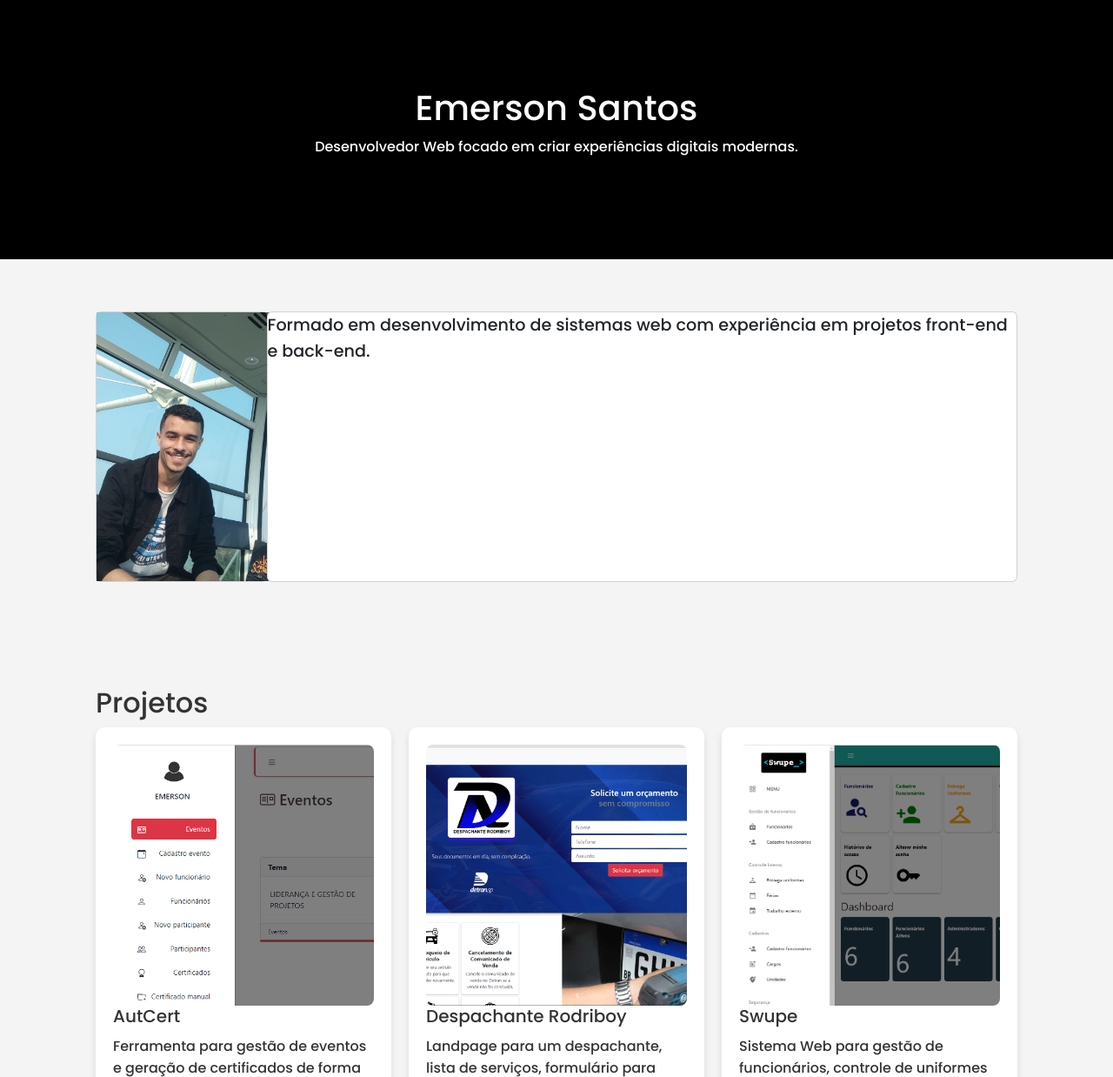
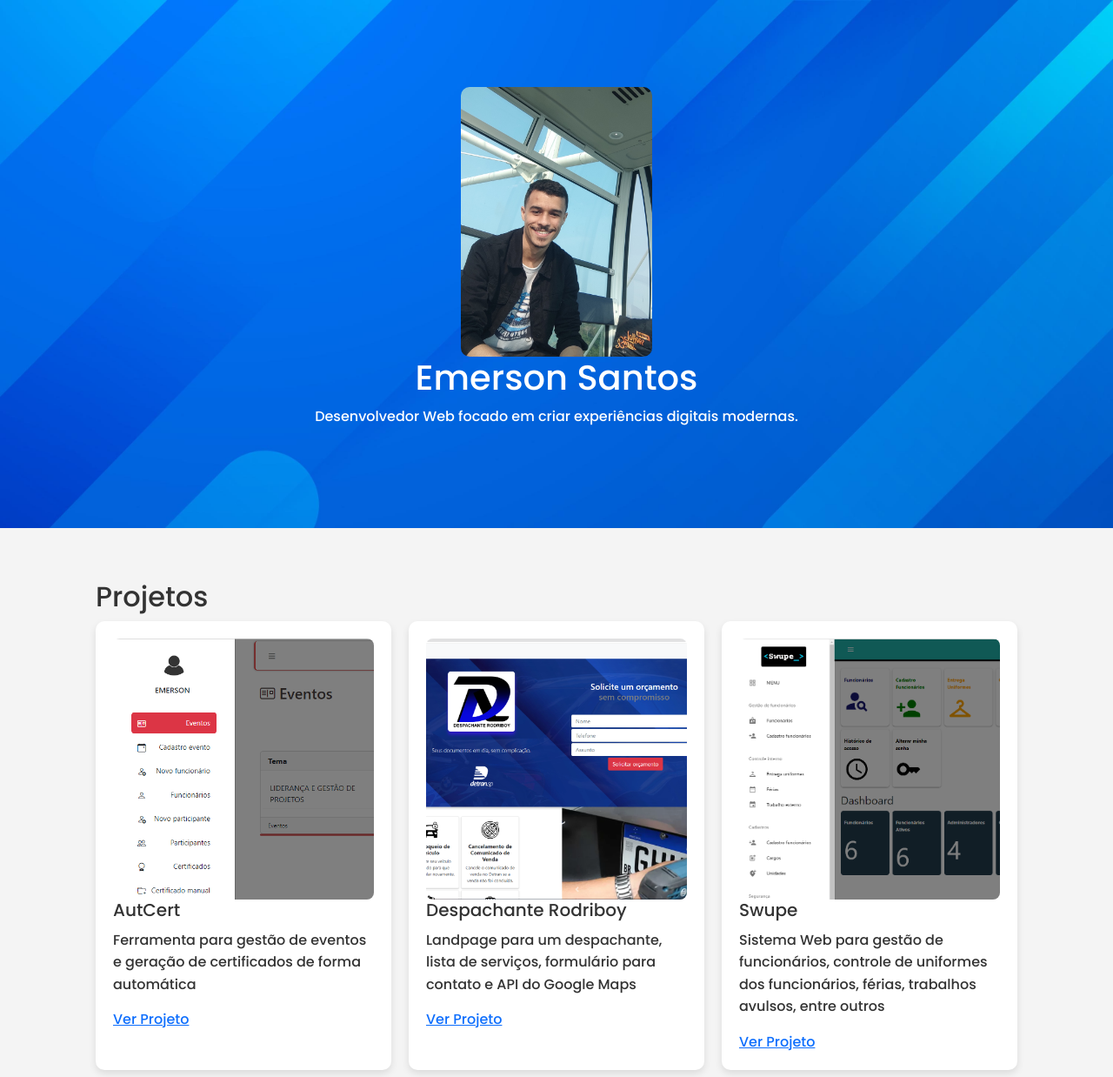
Before and after one commit to emerson25k5/port, a PHP site: page / in a window 1280 px wide. Shown: the top 1238 px of the page at 87% size. Run offline with PHP 8.4, Linux system fonts and the light colour scheme.

Commit message:
ajust background image and profile foto

```diff
--- a/index.php
+++ b/index.php
@@ -10,18 +10,27 @@
 </head>
 <body>
 
+
   <section id="hero">
-    <h1>Emerson Santos</h1>
-    <p>Desenvolvedor Web focado em criar experiências digitais modernas.</p>
-  </section>
 
-  <section id="sobre">
-    <div class="card">
-      <img class="profile-photo" src="imagens/emerson.jpg" alt="emerson-profile">
+<!-- PC version -->
+  <div class="hero-content d-none d-lg-block">
+    <img class="profile-photo" src="imagens/emerson.jpg" alt="emerson-profile">
+    <div>
+      <h1>Emerson Santos</h1>
+      <p>Desenvolvedor Web focado em criar experiências digitais modernas.</p>
     </div>
-    <div class="card">
-      <p>Formado em desenvolvimento de sistemas web com experiência em projetos front-end e back-end.</p>
+  </div>
+
+  <!-- mobile version -->
+  <div class="hero-content d-block d-lg-none">
+    <img class="profile-photo" src="imagens/emerson.jpg" alt="emerson-profile">
+    <div>
+      <h1>Emerson Santos</h1>
+      <p>Desenvolvedor Web focado em criar experiências digitais modernas.</p>
     </div>
+  </div>
+
   </section>
 
   <section id="projetos">
--- a/styles.css
+++ b/styles.css
@@ -13,15 +13,20 @@
   }
 
   #hero {
-    background: #000000;
+    background: url(imagens/back-blue.jpg);
+    background-size: cover;
     color: white;
     text-align: center;
     padding: 100px 20px;
-    box-shadow: #333;
   }
 
   #hero h1 {
     font-size: 2.5rem;
+  }
+
+  div.hero-content {
+    display: flex;
+    justify-content: space-around;
   }
 
   #sobre {
@@ -34,6 +39,7 @@
 
   img.profile-photo {
     width: 220px;
+    border-radius: 10px;
   }
 
   #sobre p {
```
Also changed, not shown: imagens/back-blue.jpg (added), imagens/back-blue2.jpg (added).
